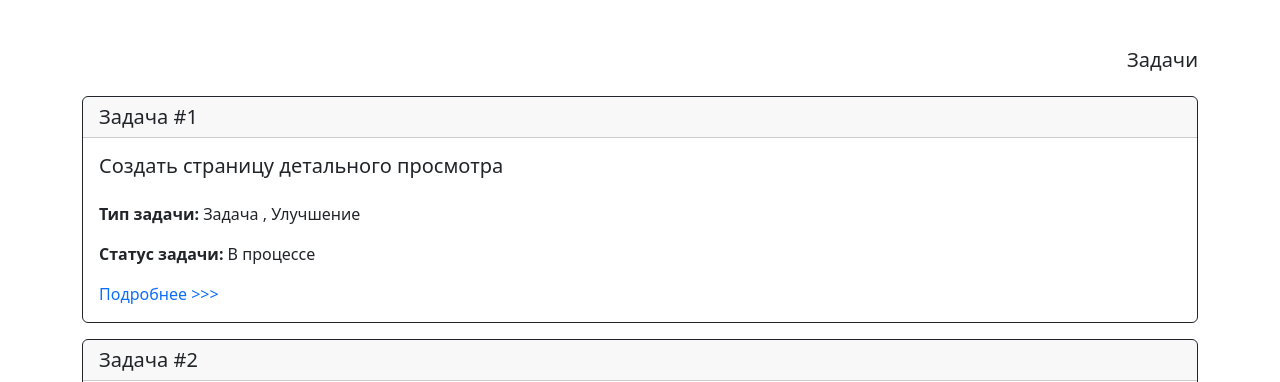
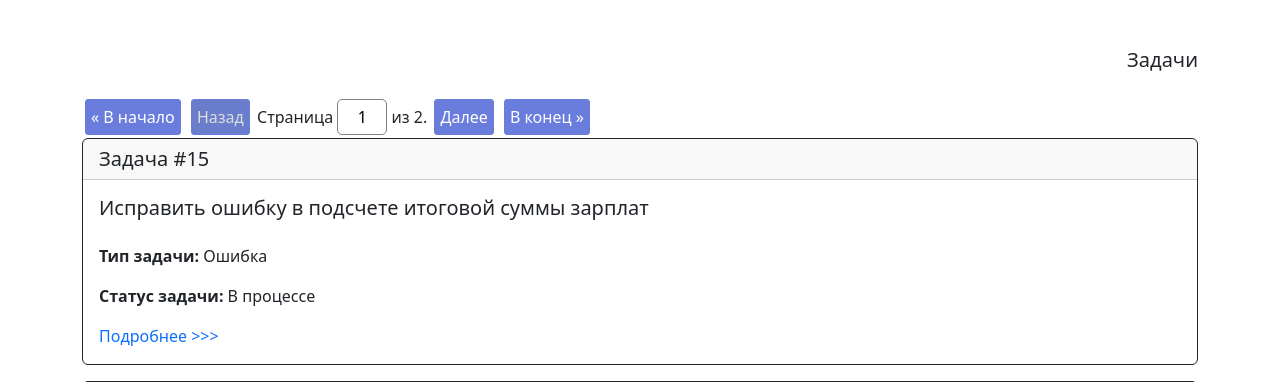
Before and after one commit to kuvatov/homework_70_abylay_kuvatov, a Django app: page / in a window 1280 px wide. Shown: the part 57-439 px from the top of the page. Run offline with Django 4.2, Linux system fonts and the light colour scheme; data comes from the database, SQL or seed files in the repository; some libraries are stand-ins or nearby versions.

Commit message:
Добавил пагинацию, а также частичный шаблон для пагинации

```diff
--- a/source/static/css/style.css
+++ b/source/static/css/style.css
@@ -61,3 +61,38 @@ footer p {
     color: black;
     font-weight: 600;
 }
+
+.pagination {
+    text-align: center;
+}
+.pagination a, .pagination .page-disabled {
+    display: inline-block;
+    border: solid 1px #6a7ddd;
+    border-radius: 3px;
+    padding: 5px;
+    margin: 3px;
+}
+.pagination a {
+    background: #6a7ddd;
+    color: white;
+    text-decoration: none;
+}
+.pagination a:hover {
+    background: #6a7dff;
+    text-decoration: underline;
+}
+.pagination .page-disabled {
+    background: #6a7dcc;
+    color: #dddddd
+}
+.pagination .current-page {
+    display: inline-block;
+}
+.pagination .current-page input {
+    width: 50px;
+    padding: 5px 7px;
+    font-size: inherit;
+    border-radius: 5px;
+    text-align: center;
+    border: solid 1px gray;
+}
--- a/source/webapp/templates/issues_view.html
+++ b/source/webapp/templates/issues_view.html
@@ -2,6 +2,9 @@
 {% block title %}Issues View{% endblock %}
 {% block content_heading %}Задачи{% endblock %}
 {% block content %}
+{% if is_paginated %}
+{% include 'partial/pagination.html' %}
+{% endif %}
 {% if issues %}
 {% for issue in issues %}
 <div class="card mb-3 border-dark">
@@ -25,4 +28,7 @@
     <p><a href="#">Добавить задачу</a></p>
 </div>
 {% endif %}
+{% if is_paginated %}
+{% include 'partial/pagination.html' %}
+{% endif %}
 {% endblock %}
--- /dev/null
+++ b/source/webapp/templates/partial/pagination.html
@@ -0,0 +1,22 @@
+<div class="pagination">
+    <span class="step-links">
+        <a href="?page=1">&laquo; В начало</a>
+        {% if page_obj.has_previous %}
+            <a href="?page={{ page_obj.previous_page_number }}">Назад</a>
+        {% else %}
+            <span class="page-disabled">Назад</span>
+        {% endif %}
+        <form class="current-page" method="get">
+            <label for="page">
+                Страница <input type="text" name="page" id="page" value="{{ page_obj.number }}">
+                из {{ page_obj.paginator.num_pages }}.
+            </label>
+        </form>
+        {% if page_obj.has_next %}
+            <a href="?page={{ page_obj.next_page_number }}">Далее</a>
+        {% else %}
+            <span class="page-disabled">Далее</span>
+        {% endif %}
+        <a href="?page={{ page_obj.paginator.num_pages }}">В конец &raquo;</a>
+    </span>
+</div>
--- a/source/webapp/views/issues.py
+++ b/source/webapp/views/issues.py
@@ -1,19 +1,20 @@
 from django.core.handlers.wsgi import WSGIRequest
 from django.shortcuts import get_object_or_404, redirect, render
 from django.views import View
-from django.views.generic import TemplateView, RedirectView
+from django.views.generic import TemplateView, RedirectView, ListView
 
 from webapp.forms import IssueForm
 from webapp.models import Issue
 
 
-class IssuesView(TemplateView):
+class IssuesView(ListView):
     template_name = 'issues_view.html'
+    context_object_name = 'issues'
+    paginate_by = 10
+    paginate_orphans = 1
 
-    def get_context_data(self, **kwargs):
-        context = super().get_context_data(**kwargs)
-        context['issues'] = Issue.objects.all().order_by('pk')
-        return context
+    def get_queryset(self):
+        return Issue.objects.all().order_by('-created_at')
 
 
 class IssueDetailsView(TemplateView):
```
Also changed, not shown: README.md (deleted).
